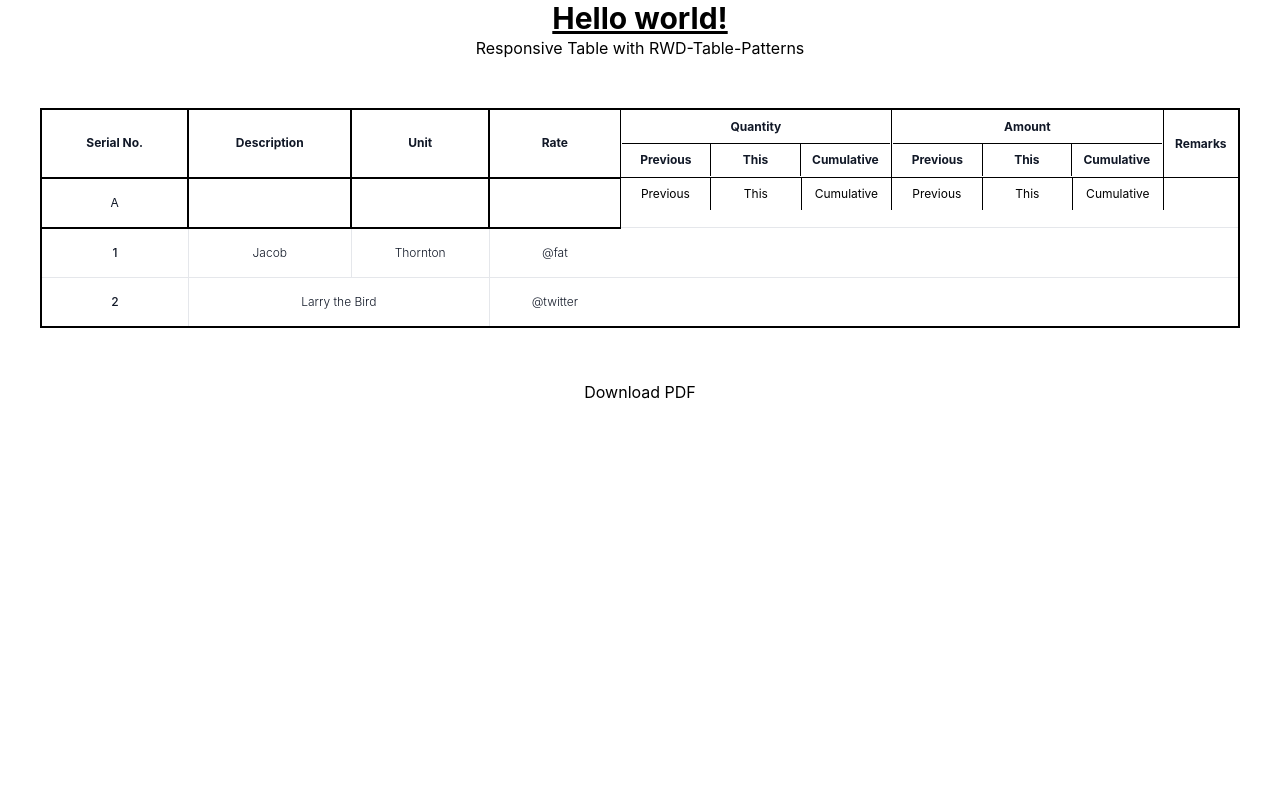
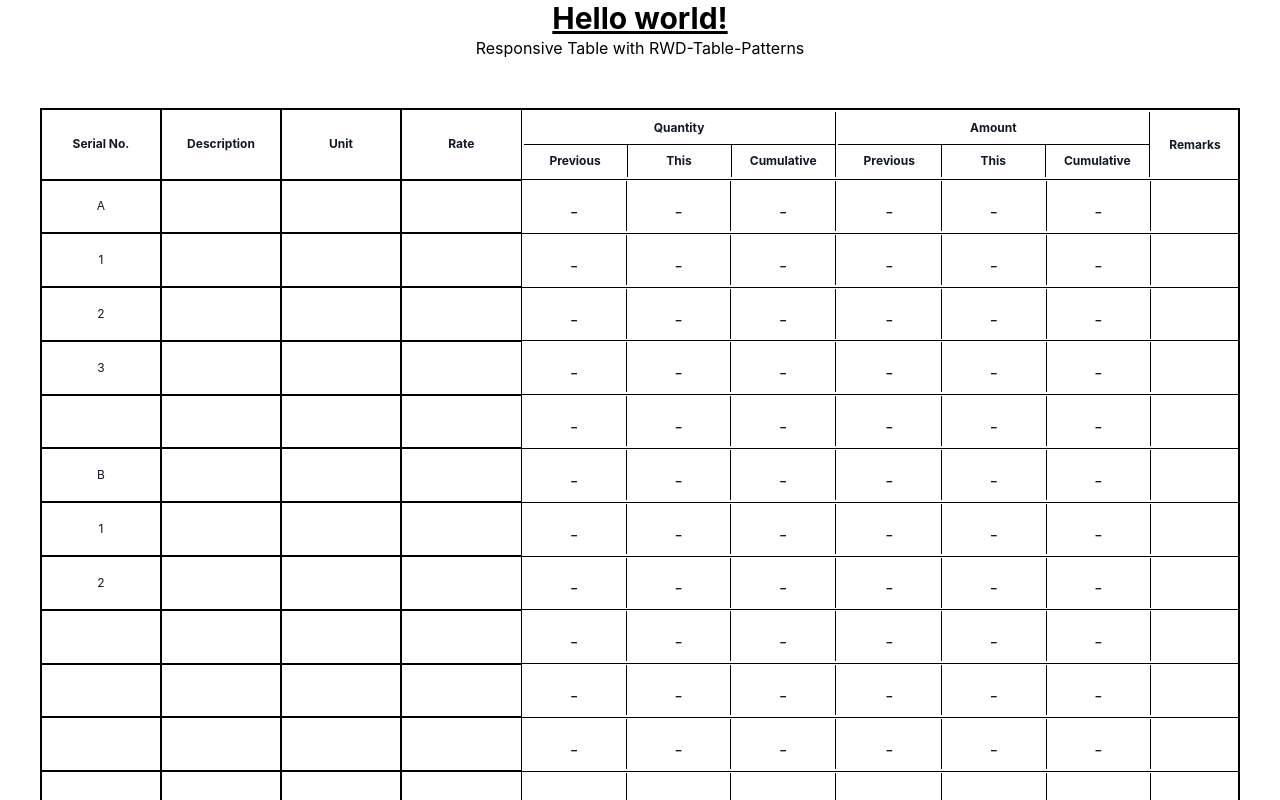
Before and after one commit to ashtiv/brikow-assessment, a React (Create React App) app: page / in a window 1280 px wide. Shown: the top 800 px of the page. Built offline with nearby package versions, Linux system fonts and the light colour scheme.

Commit message:
some progress

```diff
--- a/src/App.css
+++ b/src/App.css
@@ -32,7 +32,38 @@
   from {
     transform: rotate(0deg);
   }
+
   to {
     transform: rotate(360deg);
   }
 }
+
+.perfheight {
+  height: 49.6px !important;
+}
+
+.disin {
+  display: table-cell;
+}
+
+.hewi {
+  height: 400px !important;
+  width: 1200px !important;
+}
+
+.height52 {
+  height: 52.8px !important;
+}
+
+.height65 {
+  height: 50px !important;
+}
+
+.tc {
+  position: relative;
+  top: 30%;
+}
+
+.w120 {
+  width: 120px !important;
+}
--- a/src/Billpage.js
+++ b/src/Billpage.js
@@ -1,5 +1,6 @@
 import jsPDF from 'jspdf';
 import html2canvas from 'html2canvas';
+import TableRow1 from './TableRow1';
 
 const generatePDF = () => {
 
@@ -36,12 +37,12 @@ const Billpage = () => {
             </h1>
             <h2>Responsive Table with RWD-Table-Patterns</h2>
 
-            <div id='my-element' class="container p-10 text-xs" style={{ height: "400px !important", width: "1200px !important" }}>
+            <div id='my-element' class="container p-10 text-xs" >
                 <div class="flex flex-col">
                     <div class="">
                         <div class="py-2 inline-block min-w-full">
                             <div class="">
-                                <table class="min-w-full border text-center border-solid border-2 border-black">
+                                <table class="min-w-full border text-center border-solid border-2 border-black hewi">
                                     <thead class="border-b font-bold border-solid border-2 border-black">
                                         <tr>
                                             <th scope="col" class="text-xs text-gray-900 px-6 py-4 border-r border-solid border-2 border-black">
@@ -56,77 +57,47 @@ const Billpage = () => {
                                             <th scope="col" class="text-xs text-gray-900 px-6 py-4 border-r border-solid border-2 border-black">
                                                 Rate
                                             </th>
-                                            <table className='flex'>
-                                                <th scope="col" class="text-xs text-gray-900 border-r flex flex-col w-1/2  border-black">
-                                                    <tr class="text-xs text-gray-900  w-full border-b p-2  border-black">Quantity</tr>
+                                            <th className='flex h-full'>
+                                                <th scope="col" class="text-xs text-gray-900 flex flex-col w-1/2 h-full border-black">
+                                                    <th class="text-xs text-gray-900  w-full border-b border-r p-2  border-black">Quantity</th>
                                                     <tr class="text-xs text-gray-900  w-full flex ">
-                                                        <tr className='w-1/3 h-full border-r p-2 border-black'>Previous</tr>
-                                                        <tr className='w-1/3 h-full border-r p-2 border-black'>This</tr>
-                                                        <tr className='w-1/3 h-full p-2 border-black'>Cumulative</tr>
+                                                        <th className='w-1/3 h-full border-r p-2 border-black'>Previous</th>
+                                                        <th className='w-1/3 h-full border-r p-2 border-black'>This</th>
+                                                        <th className='w-1/3 h-full p-2 border-black border-r border-collapse'>Cumulative</th>
                                                     </tr>
                                                 </th>
-                                                <th scope="col" class="text-xs text-gray-900 border-r flex flex-col w-1/2  border-black">
-                                                    <tr class="text-xs text-gray-900  w-full border-b p-2  border-black">Amount</tr>
-                                                    <tr class="text-xs text-gray-900  w-full flex">
-                                                        <tr className='w-1/3 h-full border-r p-2  border-black'>Previous</tr>
-                                                        <tr className='w-1/3 h-full border-r p-2  border-black'>This</tr>
-                                                        <tr className='w-1/3 h-full p-2  border-black'>Cumulative</tr>
+                                                <th scope="col" class="text-xs text-gray-900 flex flex-col w-1/2 h-full  border-black">
+                                                    <th class="text-xs text-gray-900  w-full border-b border-r p-2  border-black">Amount</th>
+                                                    <tr class="text-xs text-gray-900  w-full flex ">
+                                                        <th className='w-1/3 h-full border-r p-2 border-black'>Previous</th>
+                                                        <th className='w-1/3 h-full border-r p-2 border-black'>This</th>
+                                                        <th className='w-1/3 h-full p-2 border-black border-r border-collapse'>Cumulative</th>
                                                     </tr>
                                                 </th>
-                                            </table>
+                                            </th>
                                             <th class="text-xs text-gray-900 text-center">
                                                 Remarks
                                             </th>
                                         </tr>
                                     </thead>
                                     <tbody>
-                                        <tr class="border-b">
-                                            <td scope="col" class="text-xs text-gray-900 px-6 py-4 border-r border-solid border-2 border-black">
-                                                A
-                                            </td>
-                                            <td scope="col" class="text-xs text-gray-900 px-6 py-4 border-r border-solid border-2 border-black">
-
-                                            </td>
-                                            <td scope="col" class="text-xs text-gray-900 px-6 py-4 border-r border-solid border-2 border-black">
-
-                                            </td>
-                                            <td scope="col" class="text-xs text-gray-900 px-6 py-4 border-r border-solid border-2 border-black">
-
-                                            </td>
-                                            <table className='flex h-full'>
-                                                <td className='w-1/3 h-full border-r p-2 border-black'>Previous</td>
-                                                <td className='w-1/3 h-full border-r p-2 border-black'>This</td>
-                                                <td className='w-1/3 h-full p-2 border-black border-r'>Cumulative</td>
-                                                <td className='w-1/3 h-full border-r p-2 border-black'>Previous</td>
-                                                <td className='w-1/3 h-full border-r p-2 border-black'>This</td>
-                                                <td className='w-1/3 h-full p-2 border-black border-r'>Cumulative</td>
-
-                                            </table>
-                                            <td class="text-xs text-gray-900 text-center">
-
-                                            </td>
-                                        </tr>
-                                        <tr class="bg-white border-b">
-                                            <td class="px-6 py-4 whitespace-nowrap text-xs font-medium text-gray-900 border-r">1</td>
-                                            <td class="text-xs text-gray-900 font-light px-6 py-4 whitespace-nowrap border-r">
-                                                Jacob
-                                            </td>
-                                            <td class="text-xs text-gray-900 font-light px-6 py-4 whitespace-nowrap border-r">
-                                                Thornton
-                                            </td>
-                                            <td class="text-xs text-gray-900 font-light px-6 py-4 whitespace-nowrap">
-                                                @fat
-                                            </td>
-                                        </tr>
-                                        <tr class="bg-white border-b">
-                                            <td class="px-6 py-4 whitespace-nowrap text-xs font-medium text-gray-900 border-r">2</td>
-                                            <td colspan="2" class="text-xs text-gray-900 font-light px-6 py-4 whitespace-nowrap text-center border-r">
-                                                Larry the Bird
-                                            </td>
-                                            <td class="text-xs text-gray-900 font-light px-6 py-4 whitespace-nowrap">
-                                                @twitter
-                                            </td>
-                                        </tr>
+                                        <TableRow1 val="A" />
+                                        <TableRow1 val="1" />
+                                        <TableRow1 val="2" />
+                                        <TableRow1 val="3" />
+                                        <TableRow1 val="" />
+                                        <TableRow1 val="B" />
+                                        <TableRow1 val="1" />
+                                        <TableRow1 val="2" />
+                                        <TableRow1 val="" />
+                                        <TableRow1 val="" />
+                                        <TableRow1 val="" />
+                                        <TableRow1 val="" />
+                                        <TableRow1 val="" />
+                                        <TableRow1 val="" />
+                                        <TableRow1 val="" />
+                                        <TableRow1 val="" />
+                                        <TableRow1 val="" />
                                     </tbody>
                                 </table>
                             </div>
--- /dev/null
+++ b/src/TableRow1.js
@@ -0,0 +1,43 @@
+import React from 'react'
+
+function TableRow1(props) {
+    return (
+        <tr class="bg-white border-black border-b">
+            <td scope="col" class="text-xs w120  text-gray-900 px-6 py-4 border-r border-solid border-2 border-black">
+                {props.val}
+            </td>
+            <td scope="col" class=" text-xs w120 text-gray-900 px-6 py-4 border-r border-solid border-2 border-black">
+
+            </td>
+            <td scope="col" class="text-xs w120 text-gray-900 px-6 py-4 border-r border-solid border-2 border-black">
+
+            </td>
+            <td scope="col" class="text-xs w120 text-gray-900 px-6 py-4 border-r border-solid border-2 border-black">
+
+            </td>
+            <table className='flex height52'>
+                <th scope="col" class="text-xs text-gray-900 height52 flex w-1/2 height65  border-black">
+                    {/* <tr class="text-xs text-gray-900  w-full border-b border-r p-2  border-black">Amount</tr> */}
+                    {/* <tr class="text-xs text-gray-900  w-full flex "> */}
+                    <tr className='w-1/3 h-full border-r p-2 border-black height65'><span className='align-middle tc'>_</span></tr>
+                    <tr className='w-1/3 h-full border-r p-2 border-black height65'><span className='align-middle tc'>_</span></tr>
+                    <tr className='w-1/3 h-full p-2 border-black border-r height65'><span className='align-middle tc'>_</span></tr>
+                    {/* </tr> */}
+                </th>
+                <th scope="col" class="text-xs text-gray-900 height52 flex w-1/2 height65  border-black">
+                    {/* <tr class="text-xs text-gray-900  w-full border-b border-r p-2  border-black">Amount</tr> */}
+                    {/* <tr class="text-xs text-gray-900  w-full flex "> */}
+                    <tr className='w-1/3 h-full border-r p-2 border-black height65'><span className='align-middle tc'>_</span></tr>
+                    <tr className='w-1/3 h-full border-r p-2 border-black height65'><span className='align-middle tc'>_</span></tr>
+                    <tr className='w-1/3 h-full p-2 border-black border-r height65'><span className='align-middle tc'>_</span></tr>
+                    {/* </tr> */}
+                </th>
+            </table>
+            <td class="text-xs text-gray-900 text-center">
+
+            </td>
+        </tr>
+    )
+}
+
+export default TableRow1
```
